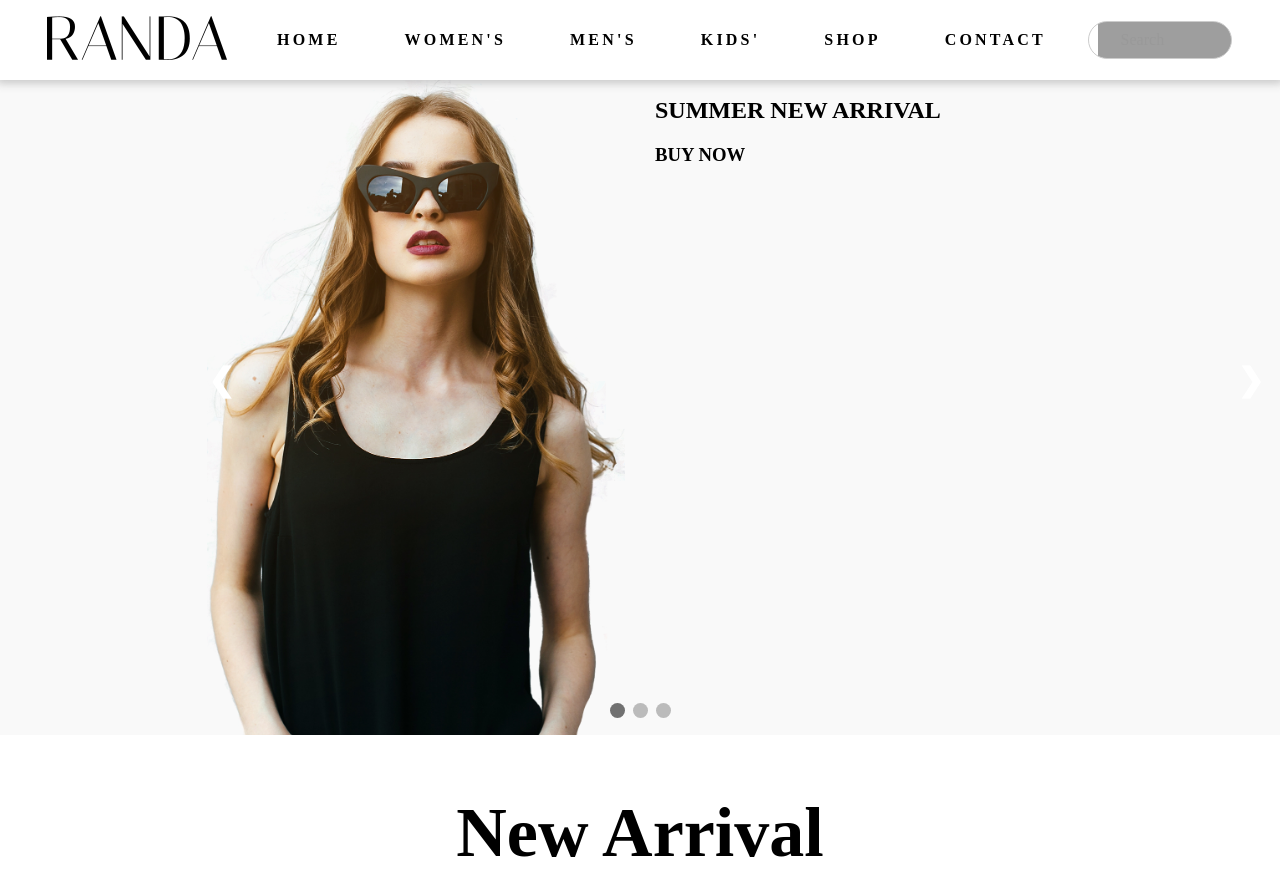
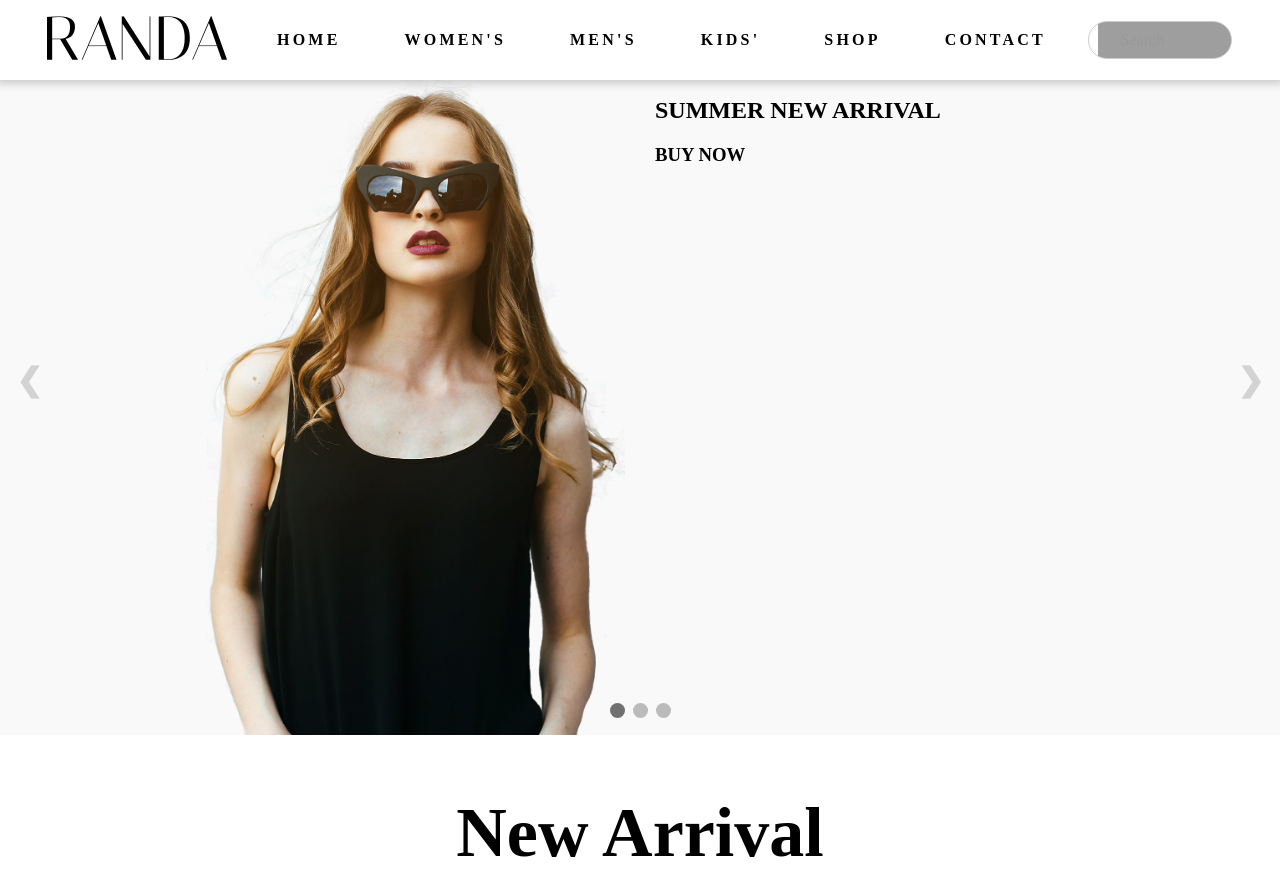
Before and after one commit to kazandaan/Fashion-Shop, a PHP site: page / in a window 1280 px wide. Shown: the top 879 px of the page. Run offline with PHP 8.4, Linux system fonts and the light colour scheme; some web fonts are replaced; grey boxes are pictures that could not be loaded.

Commit message:
Initial commit

```diff
--- a/css/carousel.css
+++ b/css/carousel.css
@@ -24,7 +24,7 @@ img {
   width: auto;
   padding: 16px;
   margin-top: -22px;
-  color: white;
+  color: #D3D3D3;
   font-weight: bold;
   font-size: 2rem;
   transition: 0.6s ease;
@@ -32,6 +32,10 @@ img {
   user-select: none;
 }
 
+.prev {
+  left:0;
+  border-radius: 3px 0 0 3px;
+}
 /* Position the "next button" to the right */
 .next {
   right: 0;
```
